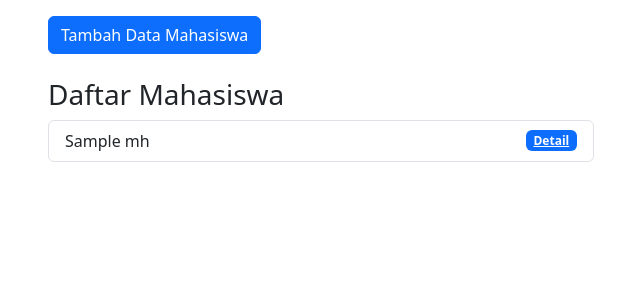
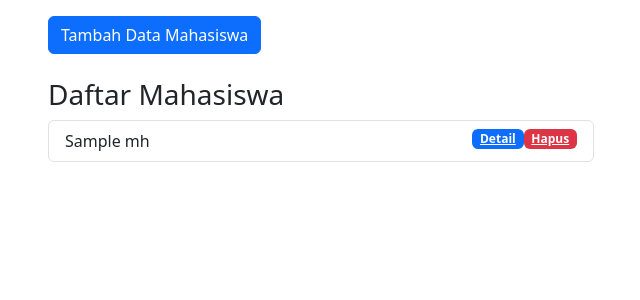
Before and after one commit to rivaannn/prakweb2023_b_213040045_mvc, a PHP site: the page made by phpmvc/app/views/mahasiswa/index.php in a window 1280 px wide. Shown: the part 56-356 px from the top of the page, without its empty margins (34-674 px from the left). Run offline with PHP 8.4, Linux system fonts and the light colour scheme; the template is opened without the code that fills it: most values are stand-ins (such as "Sample title", 1, 10 or a date in 2020); some libraries are stand-ins or nearby versions.

Commit message:
Baru Mengerjakan Video - 11

```diff
--- a/phpmvc/app/views/mahasiswa/index.php
+++ b/phpmvc/app/views/mahasiswa/index.php
@@ -16,9 +16,10 @@
             <h3>Daftar Mahasiswa</h3>
             <ul class="list-group">
                 <?php foreach ($data['mhs'] as $mhs) : ?>
-                    <li class="list-group-item d-flex justify-content-between align-items-center">
+                    <li class="list-group-item">
                         <?= $mhs['nama']; ?>
-                        <a href="<?= BASEURL; ?>/mahasiswa/detail/<?= $mhs['id']; ?>" class="badge text-bg-primary">Detail</a>
+                        <a href="<?= BASEURL; ?>/mahasiswa/hapus/<?= $mhs['id']; ?>" class="badge text-bg-danger float-end ml-1" onclick="return confirm('yakin?');">Hapus</a>
+                        <a href="<?= BASEURL; ?>/mahasiswa/detail/<?= $mhs['id']; ?>" class="badge text-bg-primary float-end ml-1">Detail</a>
                     </li>
                 <?php endforeach; ?>
             </ul>
```
Also changed, not shown: phpmvc/app/controllers/Mahasiswa.php (+15 -0 lines), phpmvc/app/models/Mahasiswa_model.php (+13 -0 lines).
